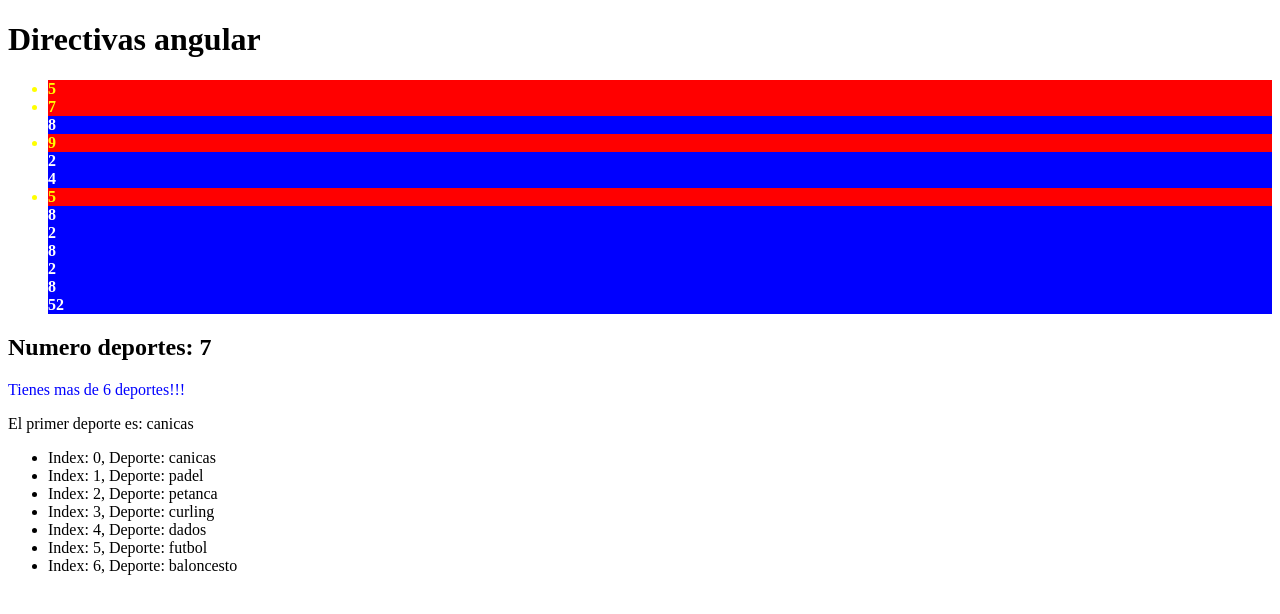
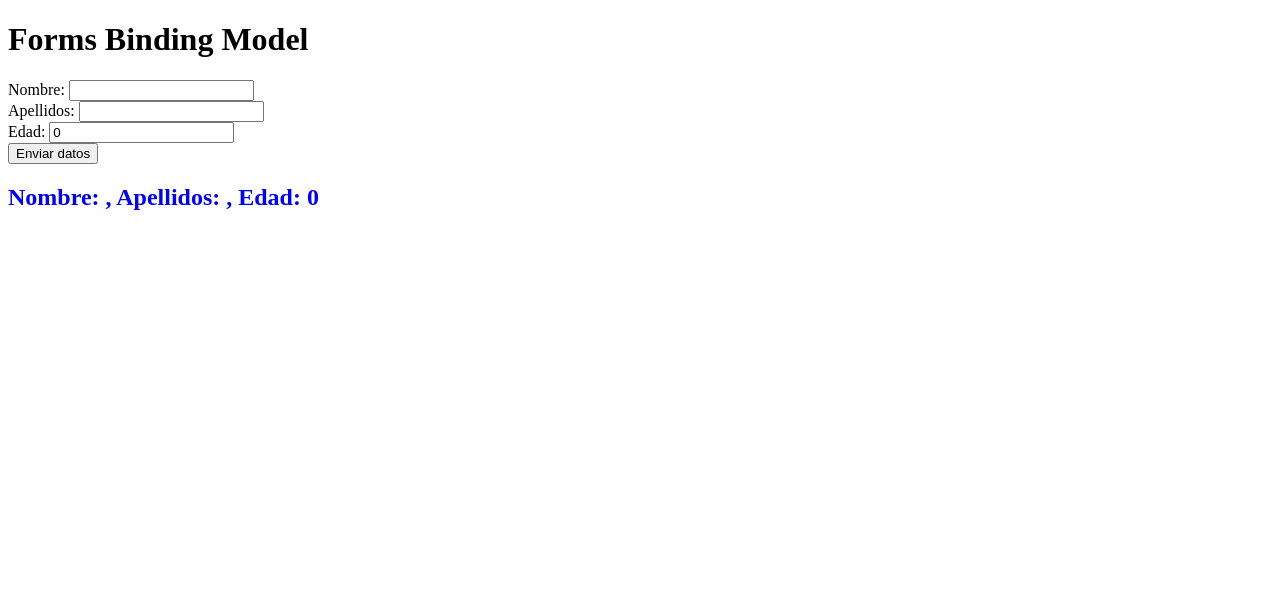
Before and after one commit to CPenalba/primerangular, an Angular app: page / in a window 1280 px wide. Shown: the top 614 px of the page. Built offline with nearby package versions, Linux system fonts and the light colour scheme.

Commit message:
Forms binding

```diff
--- a/src/app/app.component.html
+++ b/src/app/app.component.html
@@ -1,3 +1,3 @@
 <div>
-  <app-deportes></app-deportes>
+  <app-forms-binding></app-forms-binding>
 </div>
--- a/src/app/app.module.ts
+++ b/src/app/app.module.ts
@@ -1,4 +1,5 @@
 import { NgModule } from '@angular/core';
+import { FormsModule } from '@angular/forms';
 import { BrowserModule } from '@angular/platform-browser';
 
 import { AppRoutingModule } from './app-routing.module';
@@ -6,6 +7,7 @@ import { AppComponent } from './app.component';
 import { PrimerComponent } from '../components/primercomponent/primer.component';
 import { HooksAngular } from '../components/hooksangular/kooksangular.component';
 import { DeportesComponent } from '../components/deportes/deportes.component';
+import { FormsBindingComponent } from '../components/formsbinding/formsbinding.component';
 
 @NgModule({
   declarations: [
@@ -13,8 +15,9 @@ import { DeportesComponent } from '../components/deportes/deportes.component';
     PrimerComponent,
     HooksAngular,
     DeportesComponent,
+    FormsBindingComponent,
   ],
-  imports: [BrowserModule, AppRoutingModule],
+  imports: [BrowserModule, AppRoutingModule, FormsModule],
   providers: [],
   bootstrap: [AppComponent],
 })
--- /dev/null
+++ b/src/components/formsbinding/formsbinding.component.html
@@ -0,0 +1,35 @@
+<div>
+  <h1>Forms Binding Model</h1>
+  <h2>{{ mensaje }}</h2>
+  <!-- el formulario debe tener un id de angular igualado a ngForm -->
+  <form #useForm="ngForm" (ngSubmit)="recibirDatos()">
+    <label>Nombre: </label>
+    <!-- los controles de formulario deben tener un id de angular como valor ngModel -->
+    <!-- para indicar el model binding debemos hacerlo con la siguiente sintaxis [(ngModel)]="mi modelo" -->
+    <input
+      type="text"
+      name="cajanombre"
+      #cajanombre="ngModel"
+      [(ngModel)]="user.nombre"
+    /><br />
+    <label>Apellidos: </label>
+    <input
+      type="text"
+      name="cajaapellidos"
+      #cajaapellidos="ngModel"
+      [(ngModel)]="user.apellidos"
+    /><br />
+    <label>Edad: </label>
+    <input
+      type="number"
+      name="cajaedad"
+      #cajaedad="ngModel"
+      [(ngModel)]="user.edad"
+    /><br />
+    <button>Enviar datos</button>
+  </form>
+  <h2 style="color: blue">
+    Nombre: {{ user.nombre }}, Apellidos: {{ user.apellidos }}, Edad:
+    {{ user.edad }}
+  </h2>
+</div>
--- /dev/null
+++ b/src/components/formsbinding/formsbinding.component.ts
@@ -0,0 +1,23 @@
+import { Component } from '@angular/core';
+
+@Component({
+  selector: 'app-forms-binding',
+  templateUrl: './formsbinding.component.html',
+})
+export class FormsBindingComponent {
+  //declaramos un objeto para realizar el binding en un  form html
+  public user: any;
+  public mensaje: string;
+  constructor() {
+    (this.mensaje = ''),
+      (this.user = {
+        nombre: '',
+        apellidos: '',
+        edad: 0,
+      });
+  }
+
+  recibirDatos(): void {
+    this.mensaje = 'Datos recibidos';
+  }
+}
```
